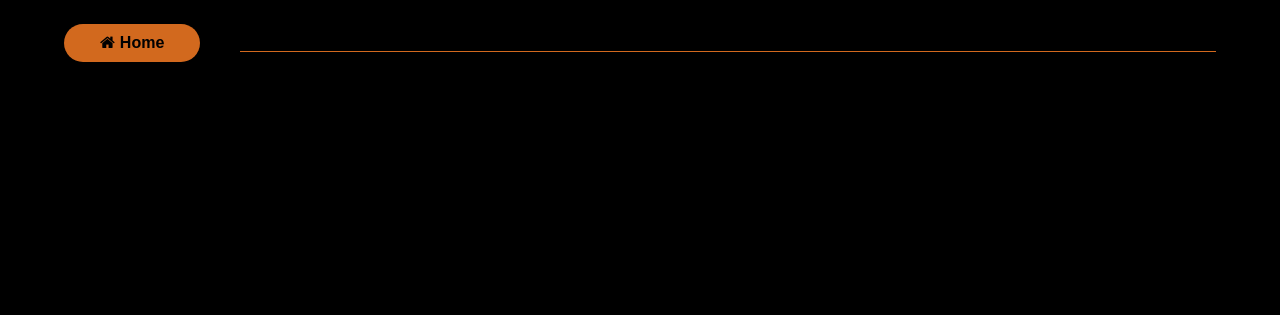
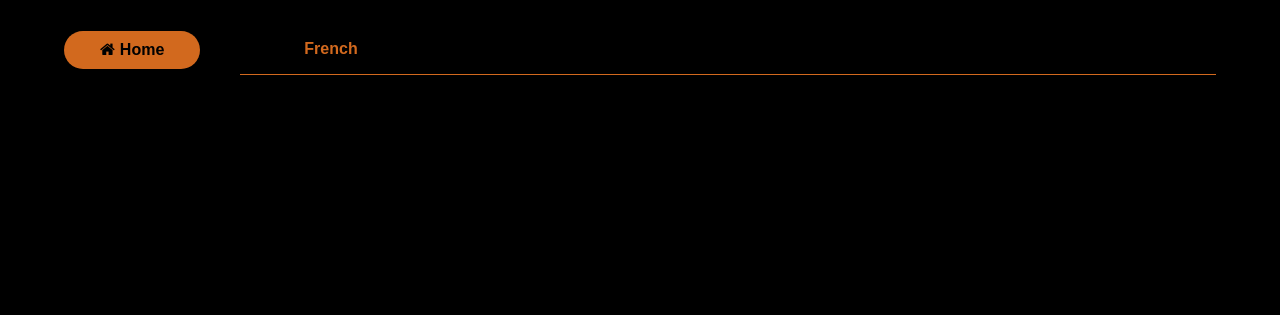
Before and after one commit to thomasdio/Halloween-Project-Thomas-Laura, a plain HTML site: page index.html in a window 1280 px wide. Shown: the top 315 px of the page. Drawn offline with Linux system fonts and the light colour scheme.

Commit message:
Add link of French page

```diff
--- a/index.html
+++ b/index.html
@@ -98,10 +98,11 @@ i{
 
     <div id="container">
       <header>
-        <button class="navigation--button" onclick="window.location.href = 'file:///C:/Users/thoma/Documents/EVAL/Halloween-Project-Thomas-Laura/index.html';"><i class="fa fa-home"></i>Home</button>
+        <a href="index.html"><button class="navigation--button"><i class="fa fa-home"></i>Home</button></a>
+
         <nav class="navigation">
           <ul>
-
+            <a class="navigation--item" href="French_Happy_Halloween.html">French</a>
           </ul>
         </nav>
       </header>
```
